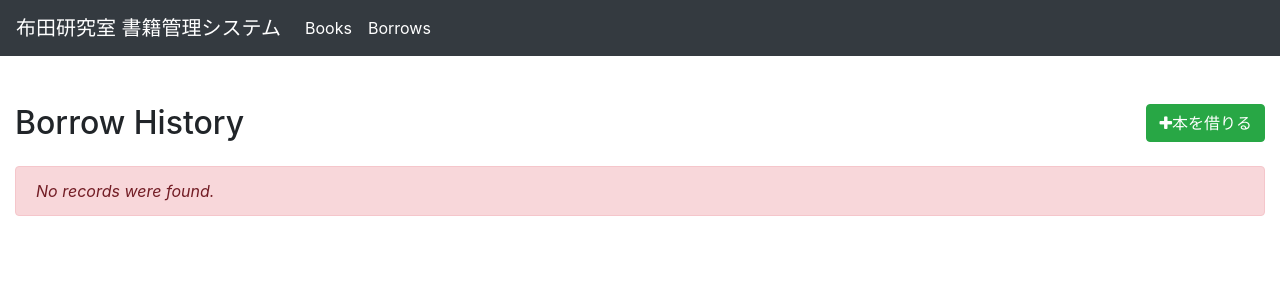
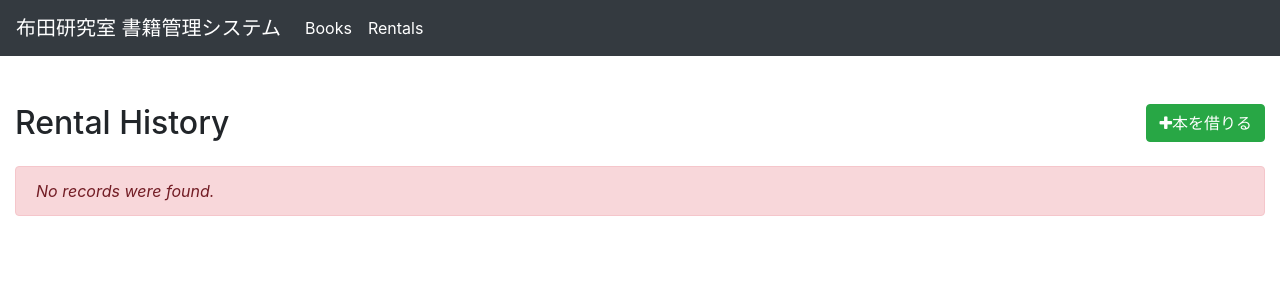
Before and after one commit to hakomori64/futalab_library, a PHP site: page /rentals in a window 1280 px wide. Shown: the top 300 px of the page. Run offline with PHP 8.4, Linux system fonts and the light colour scheme; data that the repository does not hold is empty.

Commit message:
reset some files

```diff
--- a/app.org/rentals/create.php
+++ b/app.org/rentals/create.php
@@ -40,7 +40,7 @@ if($_SERVER["REQUEST_METHOD"] == "POST"){
         $query_err = false;
 
         // Prepare an insert statement
-        $sql = "INSERT INTO borrows (borrower_name, book_id, quantity) VALUES (?, ?, ?)";
+        $sql = "INSERT INTO rentals (borrower_name, book_id, quantity) VALUES (?, ?, ?)";
 
         if($stmt = $mysqli->prepare($sql)){
             // Bind variables to the prepared statement as parameters
@@ -52,7 +52,7 @@ if($_SERVER["REQUEST_METHOD"] == "POST"){
 
             // Attempt to execute the prepared statement
             if(!$stmt->execute()){
-                echo "borrows insertion errror";
+                echo "rentals insertion errror";
                 $query_err = true;
             }
         }
@@ -79,7 +79,7 @@ if($_SERVER["REQUEST_METHOD"] == "POST"){
             echo "クエリ中にエラーが発生しました。借りられない本を指定していたり、指定した数量に誤りがある可能性があります。";
         } else {
             if ($mysqli->commit()) {
-                header("location: /borrows/index.php");
+                header("location: /rentals/index.php");
                 exit();
             } else {
                 echo "クエリ中にエラーが発生しました";
--- a/app.org/rentals/index.php
+++ b/app.org/rentals/index.php
@@ -17,15 +17,15 @@
             <div class="row">
                 <div class="col-md-12">
                     <div class="mt-5 mb-3 clearfix">
-                        <h2 class="pull-left">Borrow History</h2>
-                        <a href="/borrows/create.php" class="btn btn-success pull-right"><i class="fa fa-plus"></i>本を借りる</a>
+                        <h2 class="pull-left">Rental History</h2>
+                        <a href="/rentals/create.php" class="btn btn-success pull-right"><i class="fa fa-plus"></i>本を借りる</a>
                     </div>
                     <?php
                     // Include config file
                     require_once "../config.php";
 
                     // Attempt select query execution
-                    $sql = 'SELECT borrows.id as id, borrows.borrower_name as borrower_name, books.title as title, borrows.date as date, borrows.quantity as quantity FROM borrows AS borrows INNER JOIN books as books ON borrows.book_id = books.id';
+                    $sql = 'SELECT rentals.id as id, rentals.borrower_name as borrower_name, books.title as title, rentals.date as date, rentals.quantity as quantity FROM rentals AS rentals INNER JOIN books as books ON rentals.book_id = books.id';
                     if($result = $mysqli->query($sql)){
                         if($result->num_rows > 0){
                             echo '<table class="table table-bordered table-striped">';
@@ -47,8 +47,8 @@
                                         echo "<td>" . $row['date'] . "</td>";
                                         echo "<td>" . $row['quantity'] . "</td>";
                                         echo "<td>";
-                                            echo '<a href="/borrows/update.php?id='. $row['id'] .'" class="mr-3" title="Update Record" data-toggle="tooltip"><span class="fa fa-pencil"></span></a>';
-                                            echo '<a href="/borrows/delete.php?id='. $row['id'] .'" title="Delete Record" data-toggle="tooltip"><span class="fa fa-trash"></span></a>';
+                                            echo '<a href="/rentals/update.php?id='. $row['id'] .'" class="mr-3" title="Update Record" data-toggle="tooltip"><span class="fa fa-pencil"></span></a>';
+                                            echo '<a href="/rentals/delete.php?id='. $row['id'] .'" title="Delete Record" data-toggle="tooltip"><span class="fa fa-trash"></span></a>';
                                         echo "</td>";
                                     echo "</tr>";
                                 }
--- a/app.org/widgets/header.php
+++ b/app.org/widgets/header.php
@@ -6,7 +6,7 @@
     <div class="collapse navbar-collapse" id="navbarNav">
         <div class="navbar-nav">
             <a href="/books" class="nav-item nav-link text-white">Books</a>
-            <a href="/borrows" class="nav-item nav-link text-white">Borrows</a>
+            <a href="/rentals" class="nav-item nav-link text-white">Rentals</a>
         </div>
     </div>
 </nav>
--- a/frontend/src/App.tsx
+++ b/frontend/src/App.tsx
@@ -8,7 +8,7 @@ import './App.css';
 import Header from './widgits/Header';
 import Home from './components/Home/Home';
 import Books from './components/Books/Books';
-import Borrows from './components/Borrows/Borrows';
+import Rentals from './components/Rentals/Rentals';
 
 
 function App() {
@@ -19,7 +19,7 @@ function App() {
         <Switch>
           <Route exact path="/" component={Home} />
           <Route exact path="/books" component={Books} />
-          <Route exact path="/borrows" component={Borrows} />
+          <Route exact path="/rentals" component={Rentals} />
         </Switch>
       </Container>
     </Router>
--- a/frontend/src/components/Home/Home.tsx
+++ b/frontend/src/components/Home/Home.tsx
@@ -4,7 +4,7 @@ const Home = () => (
     <div>
         <h1>Welcome !!</h1>
         <Link to="/books">Books</Link>
-        <Link to="/borrows">Borrows</Link>
+        <Link to="/rentals">Rentals</Link>
     </div>
 );
 
--- a/frontend/src/components/Rentals/Rentals.tsx
+++ b/frontend/src/components/Rentals/Rentals.tsx
@@ -1,8 +1,8 @@
 
-const Borrows = () => (
+const Rentals = () => (
     <div>
         <h1>This is REntals page.</h1>
     </div>
 );
 
-export default Borrows;
+export default Rentals;
--- a/frontend/src/widgits/header.tsx
+++ b/frontend/src/widgits/header.tsx
@@ -14,8 +14,8 @@ const Header = () => (
                 <LinkContainer to='/books'>
                     <Nav.Link>Books</Nav.Link>
                 </LinkContainer>
-                <LinkContainer to='/borrows'>
-                    <Nav.Link>Borrows</Nav.Link>
+                <LinkContainer to='/rentals'>
+                    <Nav.Link>Rentals</Nav.Link>
                 </LinkContainer>
             </Nav>
         </Navbar.Collapse>
```
